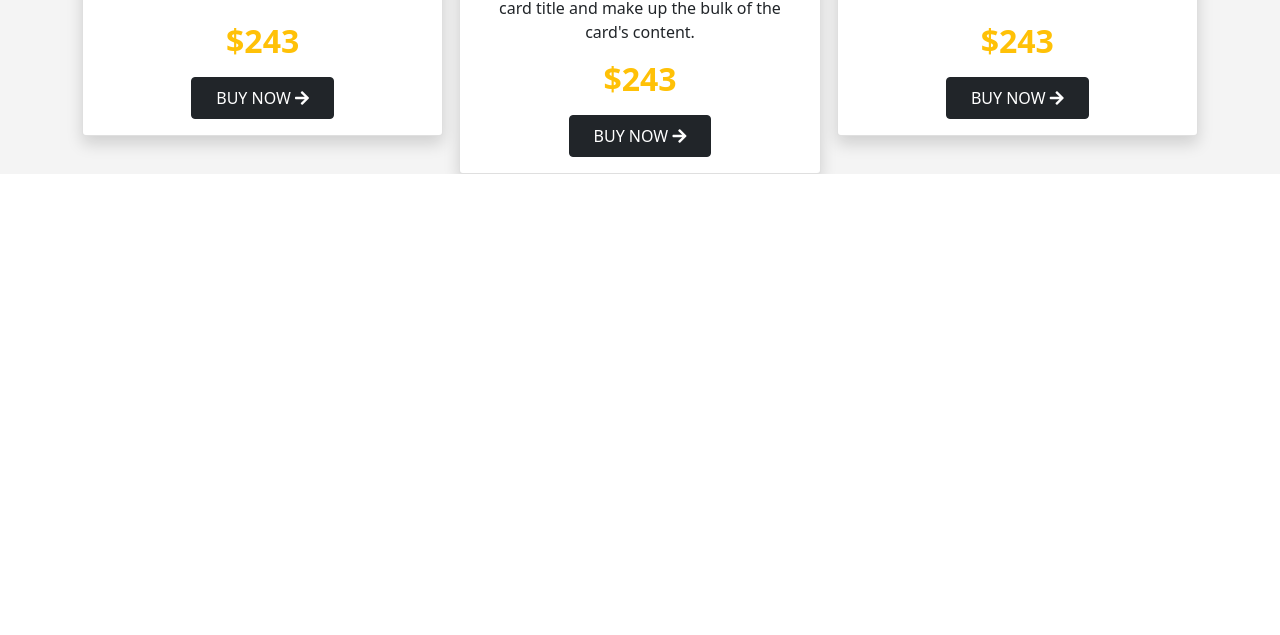
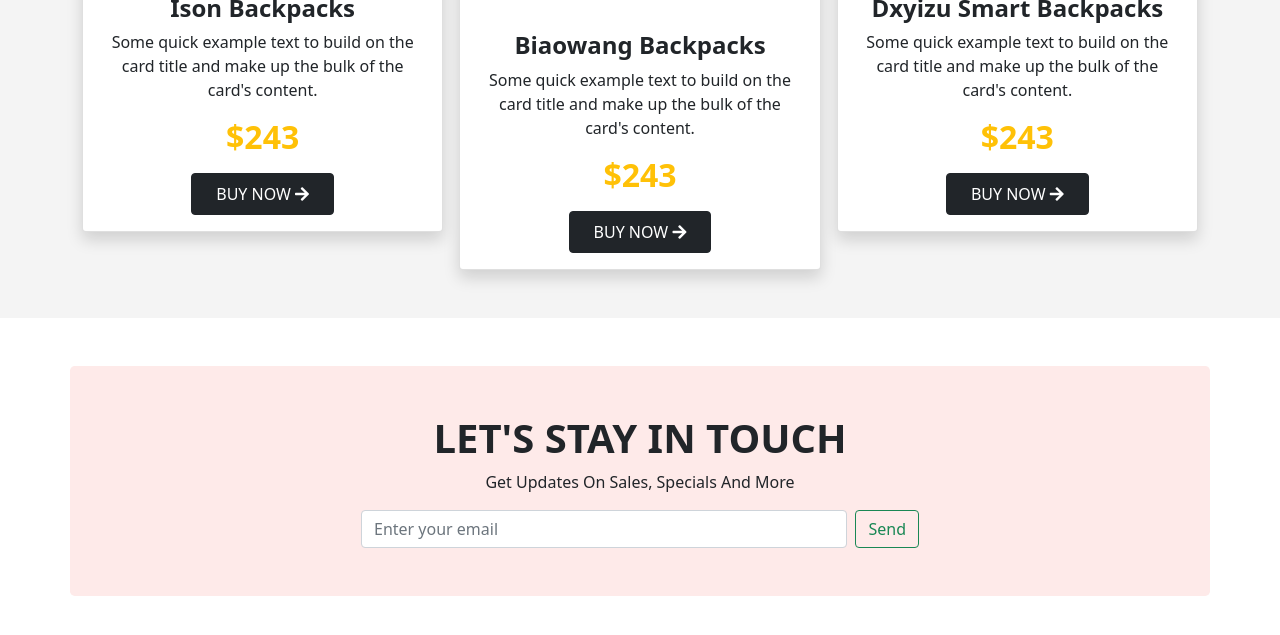
Before and after one commit to tusharpramanikbd/panda-commerce-bootstrap, a plain HTML site: page index.html in a window 1280 px wide. Shown: the part 2095-2730 px from the top of the page. Before the commit the page ends 2269 px from the top, so only its background shows below. Drawn offline with nearby package versions, Linux system fonts and the light colour scheme; a web font is replaced by a local one.

Commit message:
email section added

```diff
--- a/index.html
+++ b/index.html
@@ -77,7 +77,7 @@
                   <p>Lorem, ipsum dolor sit amet consectetur adipisicing elit.
                     Doloribus expedita qui quae omnis quod fuga! Voluptas,
                     officiis.</p>
-                  <h1 class="fw-bold text-warning">$1234</h1>
+                  <h1 class="fw-bold text-warning mb-3">$1234</h1>
                   <a href="#" class="btn btn-success text-uppercase py-2 px-4">buy now <i class="fas fa-arrow-right"></i></a>
                 </div>
               </div>
@@ -95,7 +95,7 @@
                   <p>Lorem, ipsum dolor sit amet consectetur adipisicing elit.
                     Doloribus expedita qui quae omnis quod fuga! Voluptas,
                     officiis.</p>
-                  <h1 class="fw-bold text-warning">$1234</h1>
+                  <h1 class="fw-bold text-warning mb-3">$1234</h1>
                   <a href="#" class="btn btn-success text-uppercase py-2 px-4">buy now <i class="fas fa-arrow-right"></i></a>
                 </div>
               </div>
@@ -113,7 +113,7 @@
                   <p>Lorem, ipsum dolor sit amet consectetur adipisicing elit.
                     Doloribus expedita qui quae omnis quod fuga! Voluptas,
                     officiis.</p>
-                  <h1 class="fw-bold text-warning">$1234</h1>
+                  <h1 class="fw-bold text-warning mb-3">$1234</h1>
                   <a href="#" class="btn btn-success text-uppercase py-2 px-4">buy now <i class="fas fa-arrow-right"></i></a>
                 </div>
               </div>
@@ -131,6 +131,7 @@
     <!-- Category Section -->
     <section class="my-5">
       <div class="container">
+        <h1 class="text-capitalize fw-bold text-dark mb-5">categories</h1>
         <div class="row gy-2">
           <div class="col-12 col-md-6 col-lg-4">
             <div class="d-flex align-items-center justify-content-between p-4 rounded-3 category-1">
@@ -211,7 +212,7 @@
     <!-- End of Shoes Section -->
 
     <!-- Backpack Section -->
-    <section class="section-shoes">
+    <section class="section-shoes pb-5">
       <div class="container pt-3">
         <div class="d-flex align-items-center justify-content-between">
           <h3 class="text-capitalize fw-bold text-dark">backpack</h3>
@@ -264,6 +265,19 @@
       </div>
     </section>
     <!-- End of Backpack Section -->
+
+    <!-- Email Section -->
+    <section class="my-5">
+      <div class="container bg-email-section text-center py-5 rounded-3">
+        <h1 class="text-uppercase fw-bold text-dark">let's stay in touch</h1>
+        <p class="text-capitalize">get updates on sales, specials and more</p>
+        <form class="d-lg-flex w-50 mx-auto">
+          <input class="form-control me-2" type="search" placeholder="Enter your email" aria-label="Search">
+          <button class="btn btn-outline-success" type="submit">Send</button>
+        </form>
+      </div>
+    </section>
+    <!-- End of Email Section -->
   </main>
 
 
--- a/style.css
+++ b/style.css
@@ -106,3 +106,17 @@ shoes section
 end of shoes section
 ========================
 */
+
+/*
+========================
+email section
+========================
+*/
+.bg-email-section{
+	background: #FEEAE9;
+}
+/*
+========================
+end of email section
+========================
+*/
```
